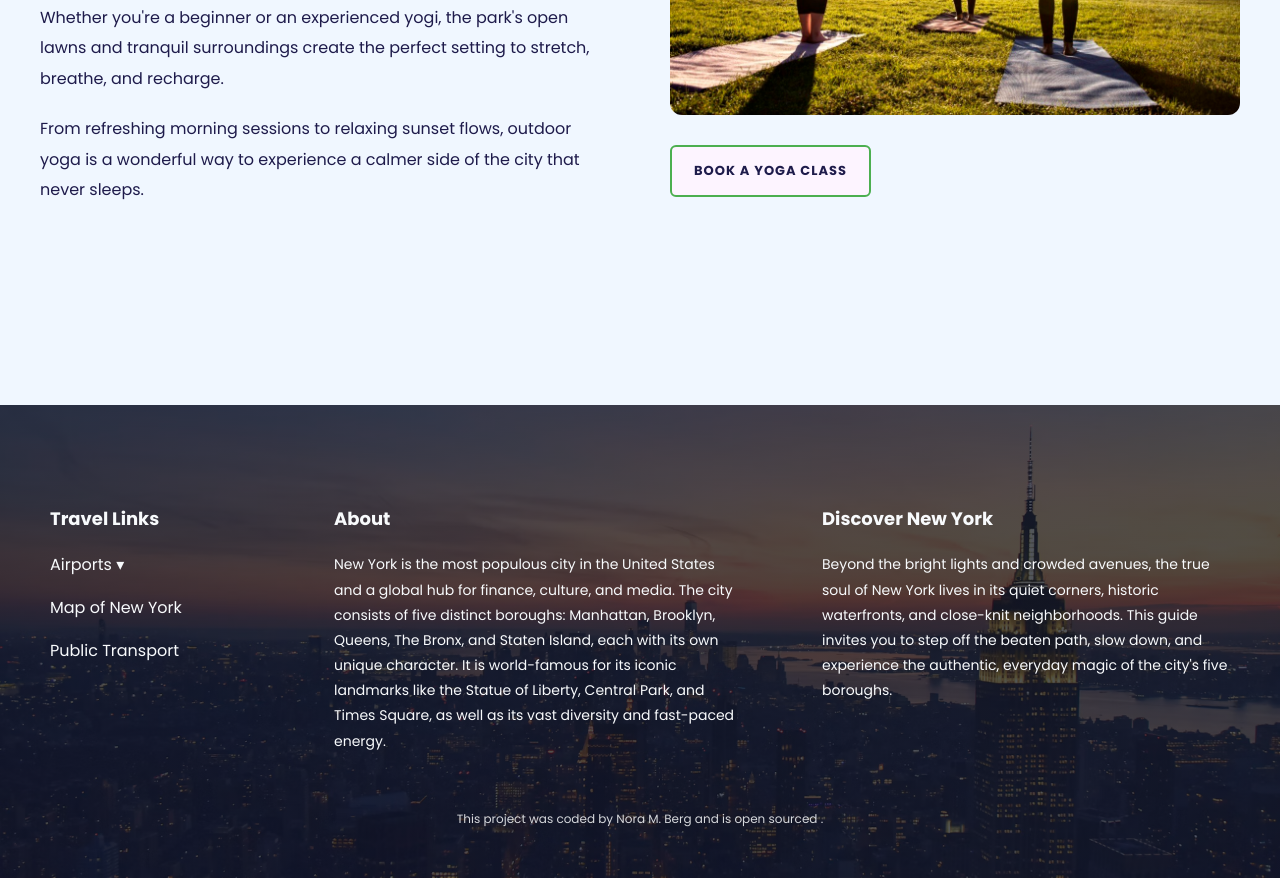
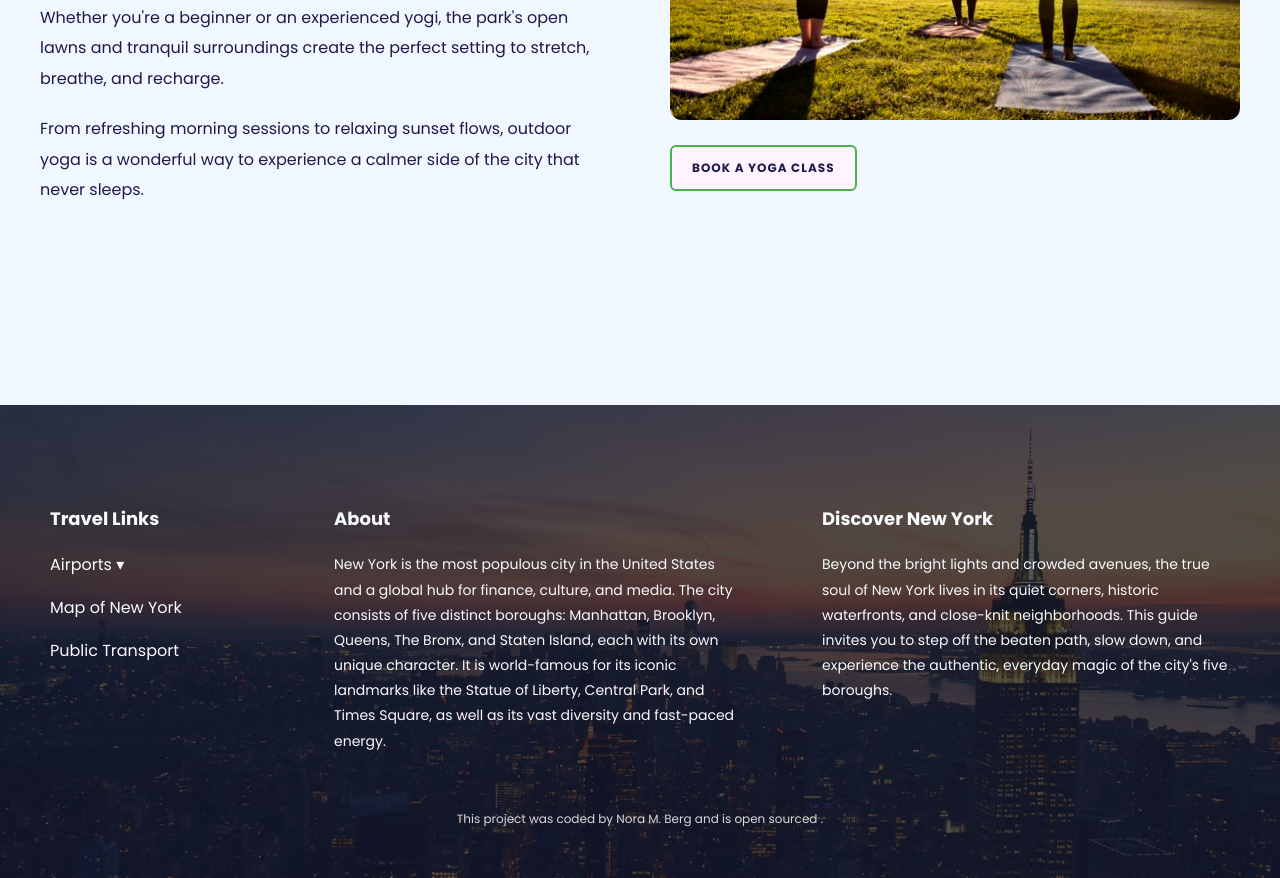
Before and after one commit to NooMaaBee/Travel-Project, a plain HTML site: page index.html in a window 1280 px wide. Shown: the part 2646-3524 px from the top of the page. Drawn offline with Linux system fonts and the light colour scheme.

Commit message:
edited the css yoga button

```diff
--- a/src/style.css
+++ b/src/style.css
@@ -488,10 +488,20 @@ main p {
   border-radius: 12px;
 }
 
+
 /* YOGA BOOKING BUTTON */
 
 .yoga-button {
-  display: inline-block;
+  display: inline-flex;
+  align-items: center;
+  justify-content: center;
+
+  width: fit-content;
+  max-width: 100%;
+  align-self: flex-start;
+
+  padding: 12px 20px;
+  margin-top: 25px;
 
   background-color: #FDF4FF;
   color: #1E1B4B;
@@ -499,22 +509,21 @@ main p {
   border: 2px solid #4CAF50;
   border-radius: 6px;
 
-  padding: 14px 22px;
-  margin-top: 30px;
-
   font-family: "Poppins", sans-serif;
-  font-size: 13px;
+  font-size: 12px;
   font-weight: 700;
   letter-spacing: 1px;
 
   text-decoration: none;
   text-transform: uppercase;
-  text-align: center;
 
-  transition:
-    background-color 0.3s ease,
-    color 0.3s ease,
-    transform 0.3s ease;
+  transition: all 0.3s ease;
+}
+
+.yoga-button:hover {
+  background-color: #4CAF50;
+  color: white;
+  transform: translateY(-3px);
 }
 
 .yoga-button:hover {
```
